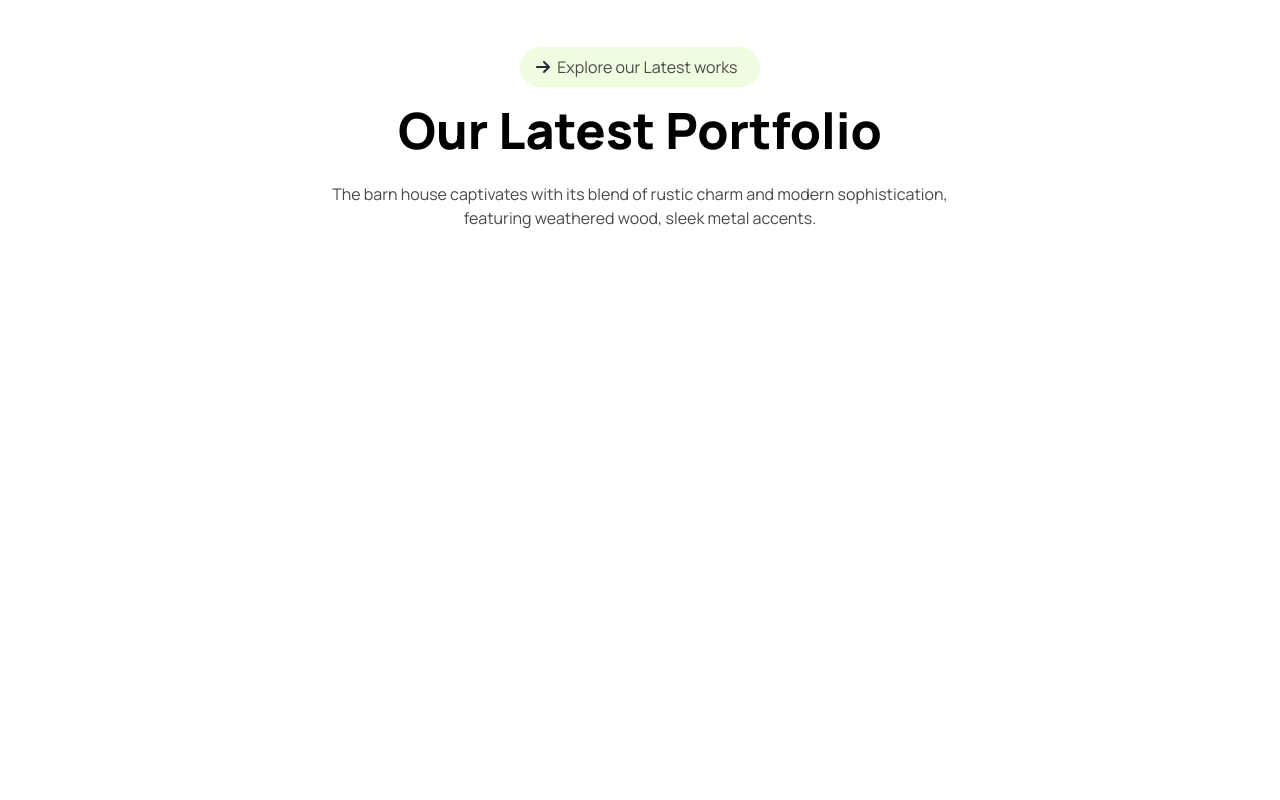
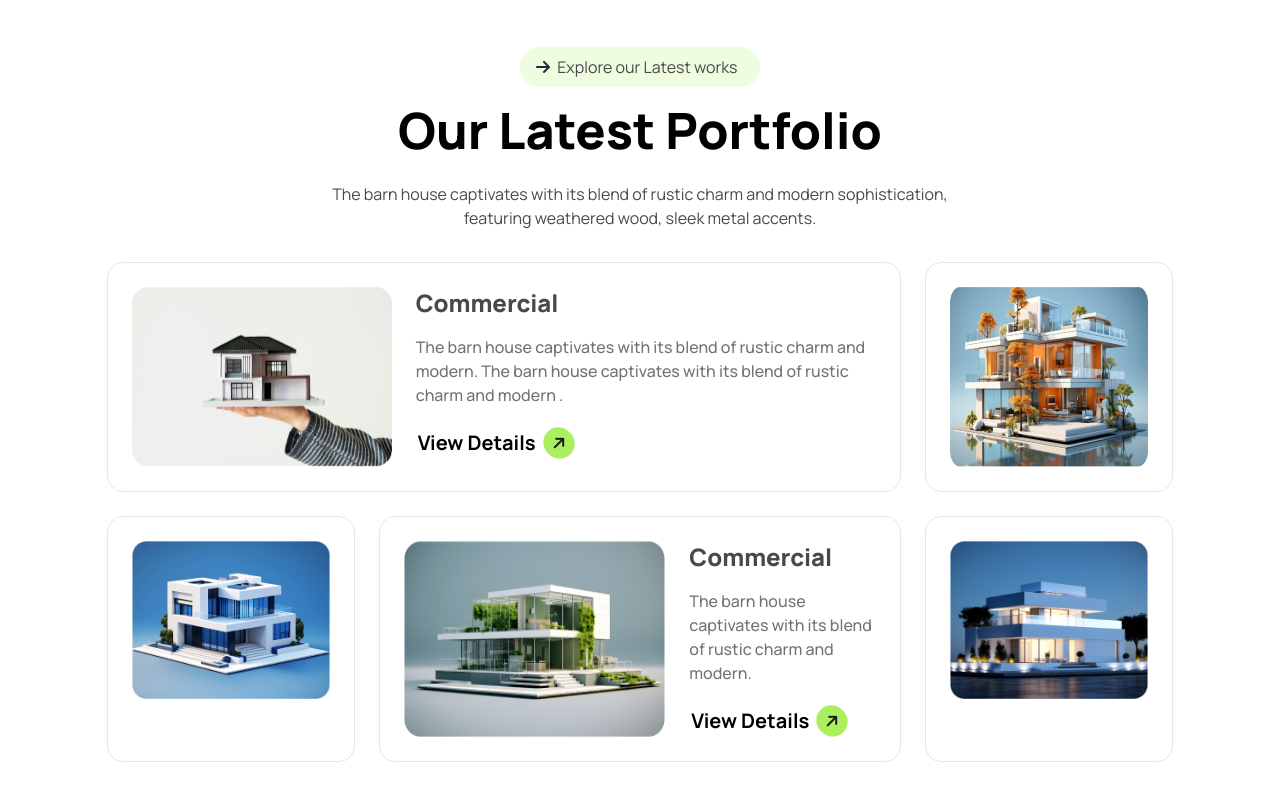
Before and after one commit to YounusMontasir/Rinterio-design-consultation-website-A3, a plain HTML site: page index.html in a window 1280 px wide. Shown: the part 2368-3168 px from the top of the page. Before the commit the page ends 2694 px from the top, so only its background shows below. Drawn offline with nearby package versions, Linux system fonts and the light colour scheme.

Commit message:
our latest portfolio section

```diff
--- a/index.html
+++ b/index.html
@@ -249,6 +249,49 @@
           </div>
           <h2 class="text-black font-extrabold text-2xl lg:text-[50px] lg:leading-[55px] mb-6 text-center">Our Latest Portfolio</h2>
           <p class="text-color1 mb-8 text-center lg:w-3/5 mx-auto">The barn house captivates with its blend of rustic charm and modern sophistication, featuring weathered wood, sleek metal accents.</p>
+          <div class="grid grid-cols-1 lg:grid-cols-4 gap-6">
+            <div class="lg:col-span-3 order-1 p-6 border-[1px] border-gray-200 rounded-2xl flex flex-col lg:flex-row gap-6">
+              <img src="assets/img1.png" alt="">
+              <div>
+                <h4 class="font-extrabold text-color1 text-2xl">Commercial</h4>
+                <p class="text-color2 mt-4 mb-5 font-medium">The barn house captivates with its blend of rustic charm and modern. The barn house captivates with its blend of rustic charm and modern .</p>
+                <button
+          class="w-40  text-black font-medium flex items-center justify-center space-x-2 mx-0"
+        >
+          <span class="text-xl font-bold">View Details</span>
+          <i
+            class="fa-solid fa-arrow-right text-color-secondary bg-color-primary p-2 rounded-full -rotate-45"
+          ></i>
+        </button>
+              </div>
+            </div>
+            <div class="order-2 p-6 border-[1px] border-gray-200 rounded-2xl">
+              <img class="h-full w-full" src="assets/img2.png" alt="">
+            </div>
+            <div class="order-5 lg:order-3 p-6 border-[1px] border-gray-200 rounded-2xl">
+              <img class="w-full" src="assets/img3.png" alt="">
+            </div>
+            <div class="lg:col-span-2 order-4 lg:order-4 p-6 border-[1px] border-gray-200 rounded-2xl flex flex-col lg:flex-row gap-6">
+              <img class="w-full" src="assets/img4.png" alt="">
+              <div>
+                <h4 class="font-extrabold text-color1 text-2xl">Commercial</h4>
+                <p class="text-color2 mt-4 mb-5 font-medium">The barn house captivates with its blend of rustic charm and modern. </p>
+                <button
+          class="w-40  text-black font-medium flex items-center justify-center space-x-2 mx-0"
+        >
+          <span class="text-xl font-bold">View Details</span>
+          <i
+            class="fa-solid fa-arrow-right text-color-secondary bg-color-primary p-2 rounded-full -rotate-45"
+          ></i>
+        </button>
+              </div>
+            </div>
+            <div class="order-3 lg:order-5 p-6 border-[1px] border-gray-200 rounded-2xl">
+              <img class="w-full" src="assets/img5.png" alt="">
+            </div>
+
+
+          </div>
         </section>
     </main>
     <footer></footer>
```
